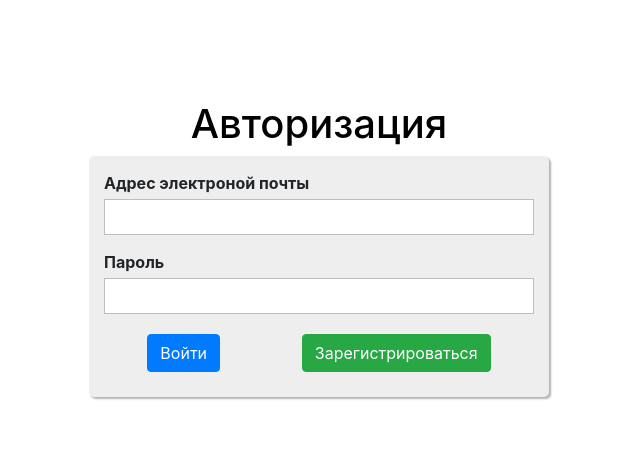
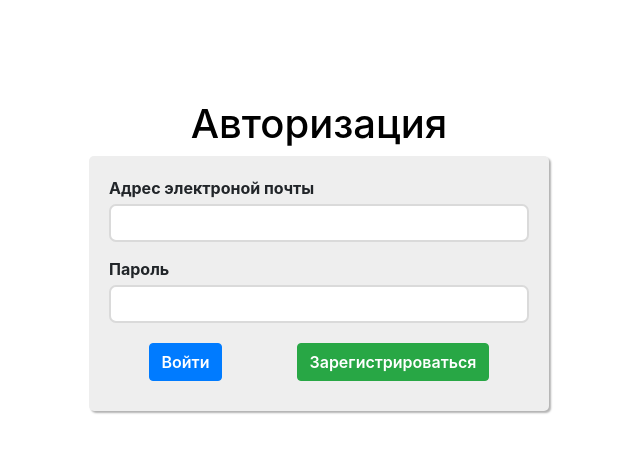
Before and after one commit to amattterasu/SAMS, a React (Create React App) app in the folder client/: page /login in a window 1280 px wide. Shown: the top 452 px of the page, without its empty margins (321-961 px from the left). Built offline with nearby package versions, Linux system fonts and the light colour scheme.

Commit message:
corrected styles and state

```diff
--- a/client/src/components/Login/Login.jsx
+++ b/client/src/components/Login/Login.jsx
@@ -18,6 +18,7 @@ class Login extends Component {
         this.setState({
             [event.target.name]: event.target.value
         });
+        console.log(this.state)
     }
 
     handleSubmit = event => {
@@ -39,14 +40,20 @@ class Login extends Component {
                <div>
                    <h1>Авторизация</h1>
                    <form onSubmit={this.handleSubmit} className={classes.LoginForm}>
-                       <Input label={'Адрес электроной почты'} inputType={'text'}/>
-                       <Input label={'Пароль'}inputType={'password'}/>
+                       <Input label={'Адрес электроной почты'}
+                              onChange={this.handleChange}
+                              name={'username'}/>
+                       <Input label={'Пароль'}
+                              type={'password'}
+                              onChange={this.handleChange}
+                              name={'password'}/>
                        <div className={classes.buttons}>
-                           <Button className={classes.btnSuccess}
+                           <Button className={`${classes.btnSuccess} ${classes.btns}`}
                                    variant='primary'
                                    onClick={this.loginHandler}>Войти</Button>
                            <Link to={'/signup'}>
                                <Button
+                                   className={`${classes.btns}`}
                                    variant='success'
                                    onClick={this.registerHandler}
                                >Зарегистрироваться</Button>
--- a/client/src/components/Login/Login.module.css
+++ b/client/src/components/Login/Login.module.css
@@ -21,7 +21,7 @@
 .LoginForm {
     background: #eee;
     box-shadow: 2px 2px 2px rgba(0, 0, 0, .3);
-    padding: 15px;
+    padding: 20px;
     border-radius: 5px;
 }
 
@@ -35,3 +35,7 @@
 .btnSuccess {
     margin: 0 5px 5px 0;
 }
+
+.btns {
+    font-weight: 600;
+}
--- a/client/src/components/UI/Input.jsx
+++ b/client/src/components/UI/Input.jsx
@@ -22,6 +22,7 @@ const Input = props => {
                    id={htmlFor}
                    value={props.value}
                    onChange={props.onChange}
+                   name={props.name}
             />
 
             {
@@ -30,7 +31,6 @@ const Input = props => {
                     : null
             }
 
-
         </div>
     )
 }
--- a/client/src/components/UI/Input.module.css
+++ b/client/src/components/UI/Input.module.css
@@ -15,16 +15,18 @@
     margin: 0 0 5px;
     width: 100%;
     box-sizing: border-box;
-    border: 1px solid #bebebe;
+    border: 2px solid #dadada;
     outline: none;
     transition: all 300ms ease-in-out;
+    border-radius: 7px;
+    font-size: 16px;
 }
 
-.Input input:hover {
-    border: 1px solid blue;
-}
-.Input input:focus {
-    border: 1px solid darkblue;
+
+.Input input:focus, .Input input:hover {
+    outline: none;
+    border-color: #9ecaed;
+    box-shadow: 0 0 10px #9ecaed;
 }
 
 .Input span {
```
Also changed, not shown: 2 other files (tests, documents, lock files or other folders).
